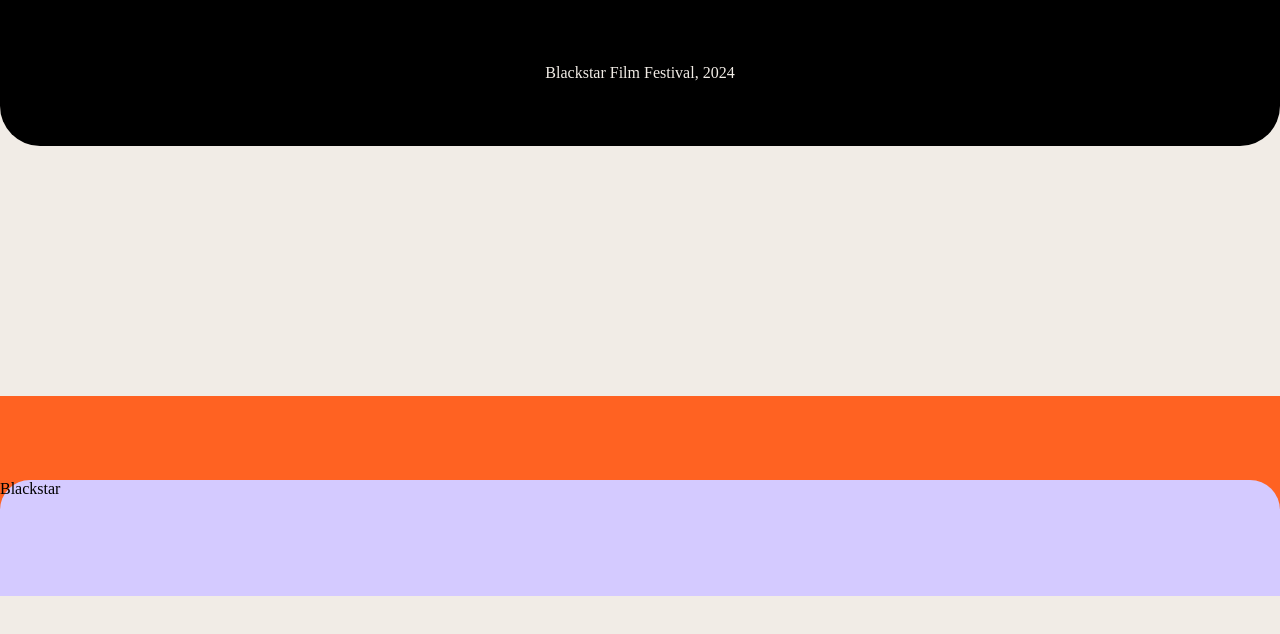
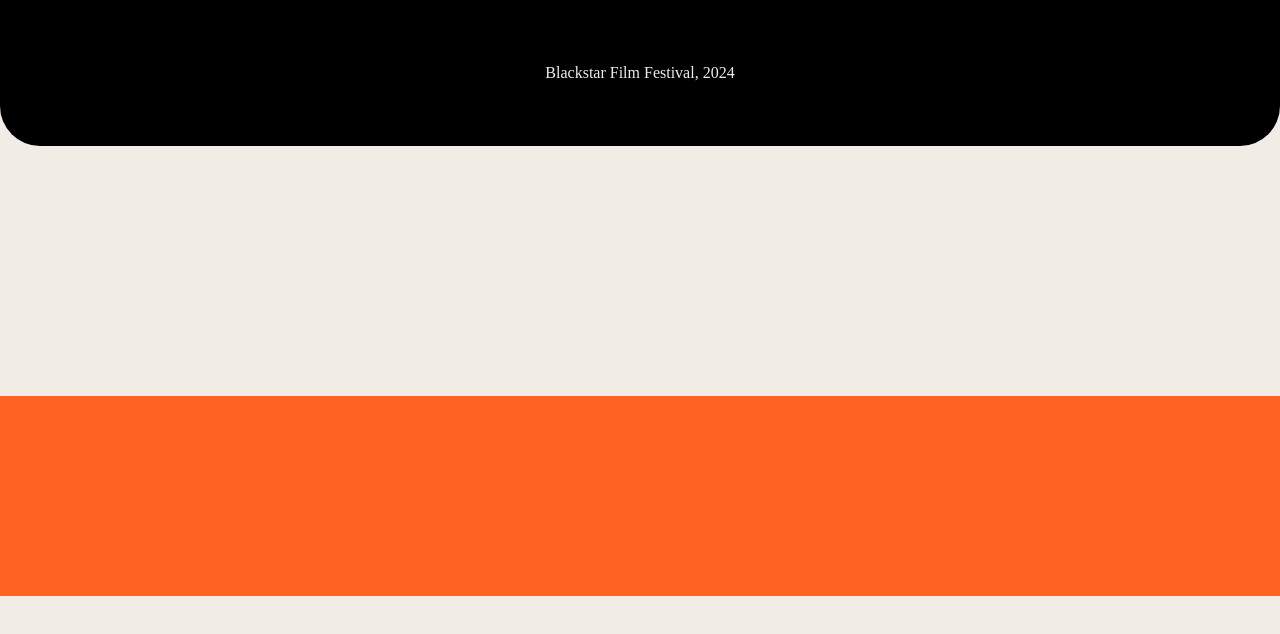
Before and after one commit to greglock1997/BlackstarFilmFestival, a React (Vite) app in the folder BlackStarFilmFestival/: page / in a window 1280 px wide. Shown: the top 634 px of the page. Built offline with nearby package versions, Linux system fonts and the light colour scheme.

Commit message:
Create and import initialComponents

```diff
--- a/BlackStarFilmFestival/src/App.jsx
+++ b/BlackStarFilmFestival/src/App.jsx
@@ -1,5 +1,8 @@
 import { useState } from 'react'
 import './App.css'
+import Header from './components/header/header.jsx';
+import Main from './components/main/main.jsx';
+import Footer from './components/footer/footer.jsx';
 
 function App() {
   // const [count, setCount] = useState(0);
@@ -7,10 +10,10 @@
   return (
     <>
       <div className='container'>
-        <div className='header-container'>Blackstar Film Festival, 2024</div>
-        <div className='main-container'>
-          <div className='footer-container'>Blackstar</div>
-        </div>
+        <Header />
+        <Main>
+          <Footer />
+        </Main>
       </div>
     </>
   )
--- /dev/null
+++ b/BlackStarFilmFestival/src/components/footer/footer.jsx
@@ -0,0 +1,7 @@
+export default function Footer() {
+    return (
+        <>
+            <div className='footer-container'>Blackstar</div>
+        </>
+    )
+}
--- /dev/null
+++ b/BlackStarFilmFestival/src/components/header/header.jsx
@@ -0,0 +1,7 @@
+export default function Header() {
+    return (
+        <>
+            <div className='header-container'>Blackstar Film Festival, 2024</div>
+        </>
+    )
+}
--- /dev/null
+++ b/BlackStarFilmFestival/src/components/main/main.jsx
@@ -0,0 +1,7 @@
+export default function Main() {
+    return (
+        <>
+            <div className='main-container'></div>
+        </>
+    )
+}
```
